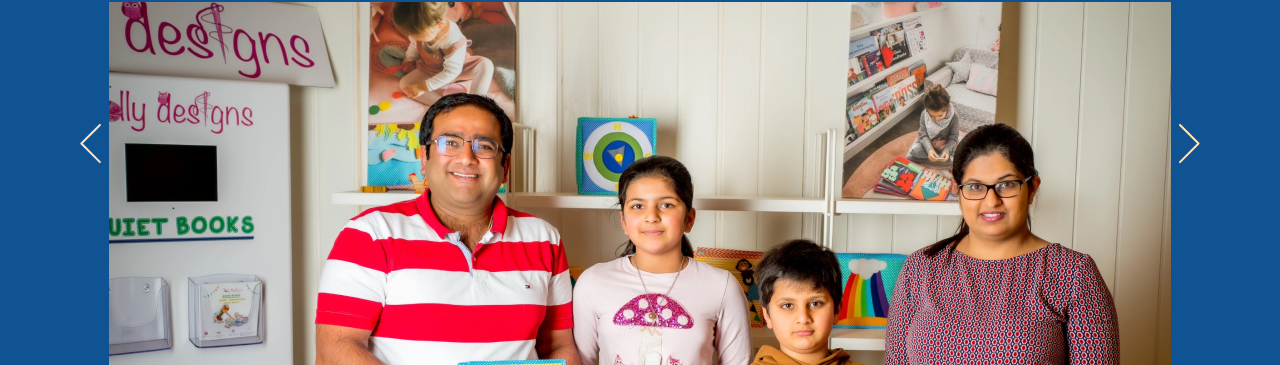
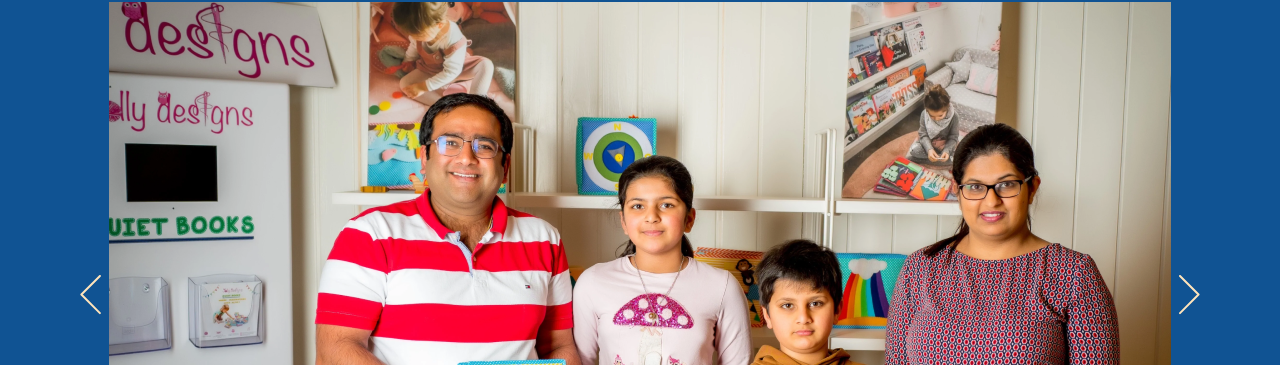
Before and after one commit to MykhailoHa/Jolly-Design, a website: page src/index.html in a window 1280 px wide. Shown: the part 4537-4902 px from the top of the page. Drawn offline with nearby package versions, Linux system fonts and the light colour scheme; files that its build step writes are made by us from their sources; files whose address does not match are found by name.

Commit message:
met our team - fix prev btn

```diff
--- a/src/js/script.js
+++ b/src/js/script.js
@@ -34,14 +34,13 @@ $(document).ready(function(){
         infinite :false,
     })
     $('.meet_our_team-slider').slick({
-        prevArrow: "<img src='img/svg/icons/meet_our_team-slider-prev.svg' class='meet_our_team-slider-prev' >",
+         prevArrow: "<img src='img/svg/icons/meet_our_team-slider-prev.svg' class='meet_our_team-slider-prev' >",
         nextArrow: "<img src='img/svg/icons/meet_our_team-slider-next.svg' class='meet_our_team-slider-next' > ",
         dots: true,
-        customPaging: function (slider, i) {
+         customPaging: function (slider, i) {
 			var title = $(slider.$slides[i]).data('title');
 			return '<span class="dots__item"><span class="dots__number">0'+ Number(i+1) + '</span>' + title + ' </span>';
 		},
 		dotsClass: 'slider-dots',
     })
-
 });
--- a/src/scss/partials/_meet_our_team.scss
+++ b/src/scss/partials/_meet_our_team.scss
@@ -27,12 +27,13 @@
 .meet_our_team-slider .slick-arrow {
   position: absolute;
 }
-.meet_our_team-slider-prev {
-  top: 50%;
+ .meet_our_team-slider-prev {
+  top: 65%;
   left: 80px;
+  z-index: 20;
 }
 .meet_our_team-slider-next {
-  top: 50%;
+  top: 65%;
   right: 80px;
 }
 .meet_our_team-title::before {
```
Also changed, not shown: build/css/fonts/svgfont.ttf, build/css/fonts/svgfont.woff, build/css/fonts/svgfont.woff2, build/css/style.css, 2 other files.
